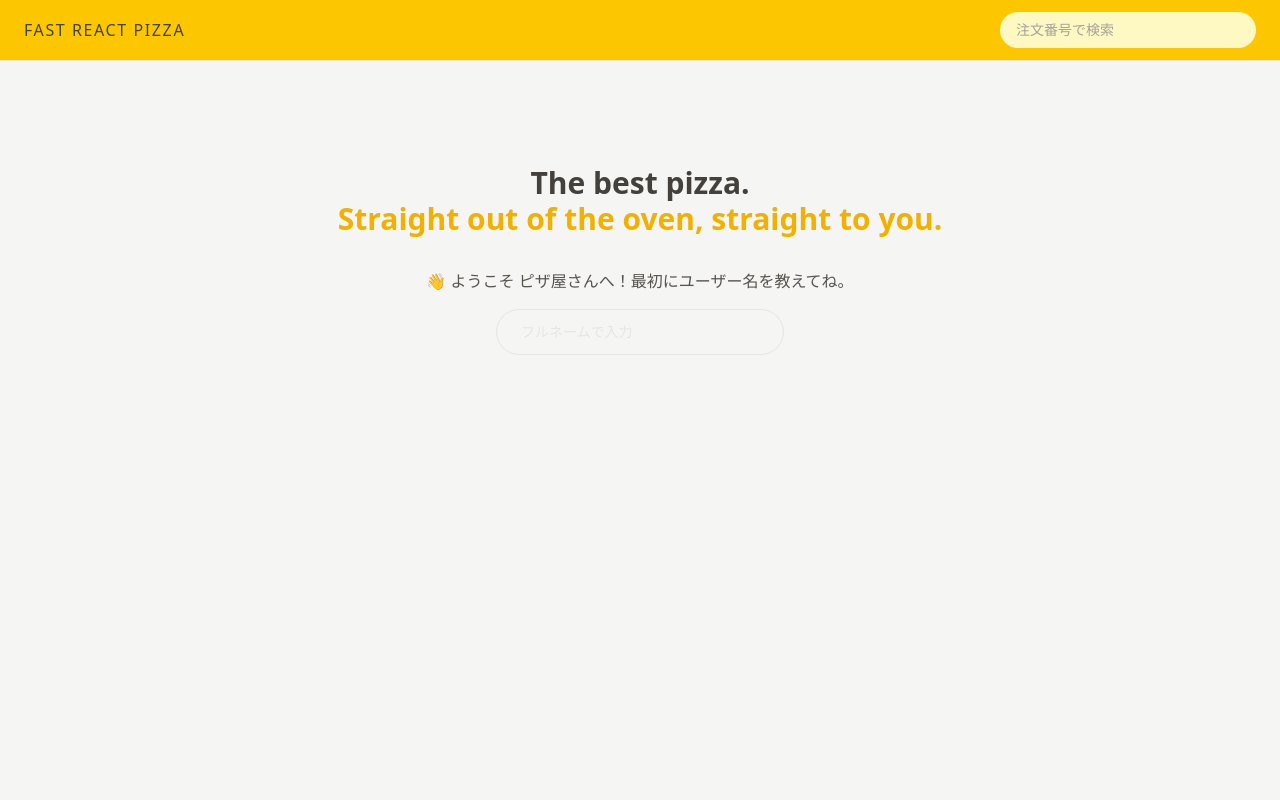
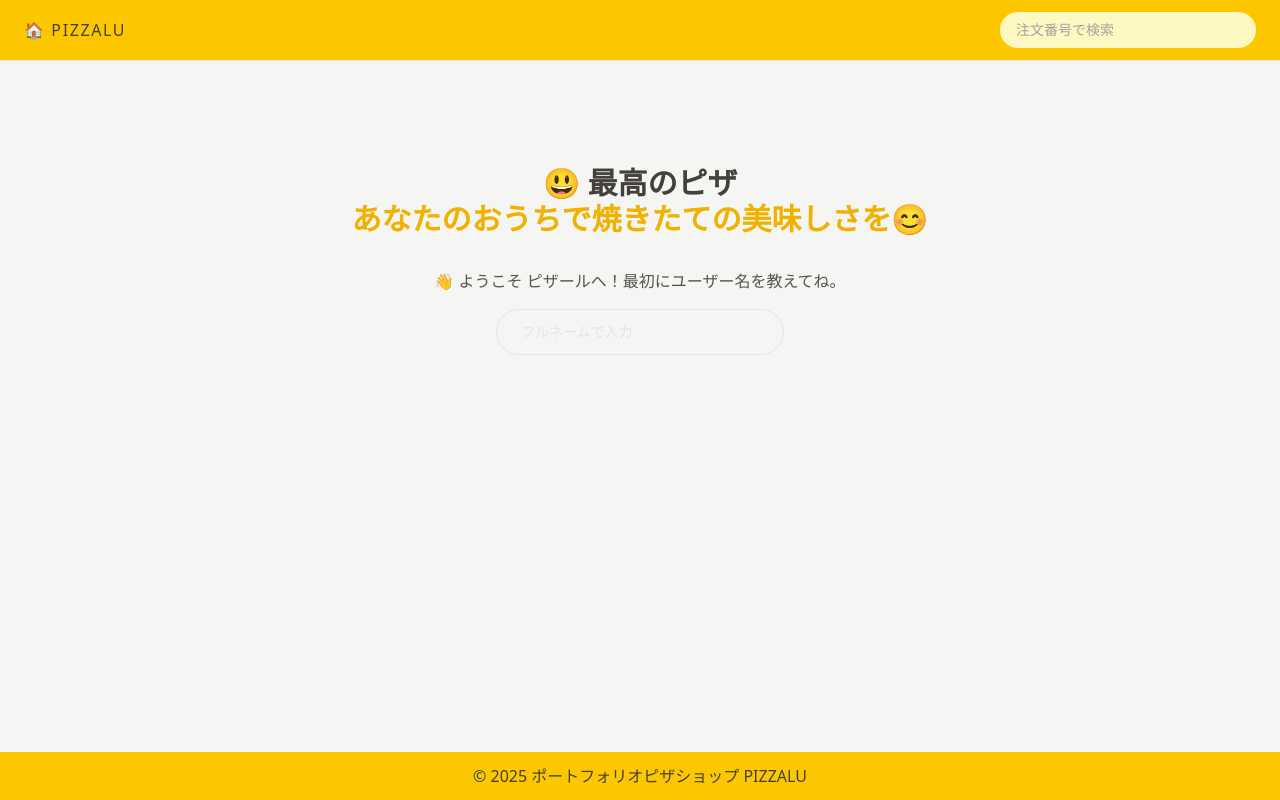
Before and after one commit to mizukami-0418/fast-react-pizza, a React (Vite) app: page / in a window 1280 px wide. Built offline with nearby package versions, Linux system fonts and the light colour scheme; the HTML template or start-up script is replaced by a standard one.

Commit message:
UIのテキストを日本語に翻訳し、ユーザー体験を向上させました。具体的には、メニューアイテム、注文、エラーメッセージ、ユーザー作成フォーム、ヘッダー、ホームページのテキストを変更しました。

```diff
--- a/src/features/menu/MenuItem.jsx
+++ b/src/features/menu/MenuItem.jsx
@@ -39,7 +39,7 @@ function MenuItem({ pizza }) {
             <p className="text-sm">{formatCurrency(unitPrice)}</p>
           ) : (
             <p className="text-sm font-medium text-red-500 uppercase">
-              Sold out
+              売り切れ
             </p>
           )}
 
--- a/src/features/order/Order.jsx
+++ b/src/features/order/Order.jsx
@@ -21,9 +21,7 @@ function Order() {
     },
     [fetcher.data, fetcher.state, fetcher],
   );
-
-  // デバッグ用にfetcherのデータをログ出力
-  // Everyone can search for all orders, so for privacy reasons we're gonna gonna exclude names or address, these are only for the restaurant staff
+  // 誰でもすべての注文を検索できるため、プライバシー保護の観点から、名前や住所は表示しません。これらの情報はレストランのスタッフ専用です。
   const {
     id,
     status,
@@ -43,7 +41,7 @@ function Order() {
         <div className="space-x-2">
           {priority && (
             <span className="rounded-full bg-red-500 px-3 py-1 text-sm tracking-wide text-red-50 uppercase">
-              Priority
+              お急ぎ便
             </span>
           )}
           <span className="rounded-full bg-green-500 px-3 py-1 text-sm tracking-wide text-green-50 uppercase">
@@ -54,11 +52,11 @@ function Order() {
       <div className="flex flex-wrap items-center justify-between gap-2 bg-stone-200 px-6 py-5">
         <p className="font-medium">
           {deliveryIn >= 0
-            ? `Only ${calcMinutesLeft(estimatedDelivery)} minutes left 😃`
-            : 'Order should have arrived'}
+            ? `あと${calcMinutesLeft(estimatedDelivery)}分です 😃`
+            : '到着済みのご注文です'}
         </p>
         <p className="text-xs text-stone-500">
-          (Estimated delivery: {formatDate(estimatedDelivery)})
+          (お届け予定: {formatDate(estimatedDelivery)})
         </p>
       </div>
       <ul className="divide-y divide-stone-200 border-t border-b">
@@ -76,15 +74,15 @@ function Order() {
       </ul>
       <div className="space-y-2 bg-stone-200 px-6 py-5">
         <p className="text-sm font-medium text-stone-600">
-          Price pizza: {formatCurrency(orderPrice)}
+          ピザ価格: {formatCurrency(orderPrice)}
         </p>
         {priority && (
           <p className="text-sm font-medium text-stone-600">
-            Price priority: {formatCurrency(priorityPrice)}
+            お急ぎ便: {formatCurrency(priorityPrice)}
           </p>
         )}
         <p className="font-bold">
-          To pay on delivery: {formatCurrency(orderPrice + priorityPrice)}
+          合計価格: {formatCurrency(orderPrice + priorityPrice)}
         </p>
       </div>
       {!priority && <UpdateOrder order={order} />}
@@ -94,7 +92,7 @@ function Order() {
 
 export async function loader({ params }) {
   const order = await getOrder(params.orderId);
-  return order; // Assume getOrder fetches the order data
+  return order; // getOrder が注文データを取得すると仮定します
 }
 
 export default Order;
--- a/src/features/user/CreateUser.jsx
+++ b/src/features/user/CreateUser.jsx
@@ -20,7 +20,7 @@ function CreateUser() {
   return (
     <form onSubmit={handleSubmit}>
       <p className="mb-4 text-sm text-stone-600 md:text-base">
-        👋 ようこそ ピザ屋さんへ！最初にユーザー名を教えてね。
+        👋 ようこそ ピザールへ！最初にユーザー名を教えてね。
       </p>
 
       <input
--- a/src/services/apiRestaurant.js
+++ b/src/services/apiRestaurant.js
@@ -4,7 +4,7 @@ export async function getMenu() {
   const res = await fetch(`${API_URL}/menu`);
 
   // fetch won't throw error on 400 errors (e.g. when URL is wrong), so we need to do it manually. This will then go into the catch block, where the message is set
-  if (!res.ok) throw Error('Failed getting menu');
+  if (!res.ok) throw Error('メニューの取得ができません');
 
   const { data } = await res.json();
   return data;
@@ -12,7 +12,7 @@ export async function getMenu() {
 
 export async function getOrder(id) {
   const res = await fetch(`${API_URL}/order/${id}`);
-  if (!res.ok) throw Error(`Couldn't find order #${id}`);
+  if (!res.ok) throw Error(`注文番号${id}は見つかりませんでした`);
 
   const { data } = await res.json();
   return data;
@@ -32,7 +32,7 @@ export async function createOrder(newOrder) {
     const { data } = await res.json();
     return data;
   } catch {
-    throw Error('Failed creating your order');
+    throw Error('オーダーの作成に失敗しました');
   }
 }
 
@@ -49,6 +49,6 @@ export async function updateOrder(id, updateObj) {
     if (!res.ok) throw Error();
     // We don't need the data, so we don't return anything
   } catch (err) {
-    throw Error('Failed updating your order');
+    throw Error('注文の更新に失敗しました');
   }
 }
--- a/src/ui/AppLayout.jsx
+++ b/src/ui/AppLayout.jsx
@@ -19,9 +19,11 @@ function AppLayout() {
         </main>
       </div>
       <CartOverview />
-      {/* <footer className="app-footer">
-        <p>&copy; 2023 Fast React Pizza</p>
-      </footer> */}
+      <footer className="bg-yellow-400 px-4 py-3 sm:px-6">
+        <p className="text-center">
+          &copy; 2025 ポートフォリオピザショップ PIZZALU
+        </p>
+      </footer>
     </div>
   );
 }
--- a/src/ui/Error.jsx
+++ b/src/ui/Error.jsx
@@ -6,10 +6,10 @@ function Error() {
 
   return (
     <div>
-      <h1>Something went wrong 😢</h1>
+      <h1>エラーが起きっちゃったよ 😢</h1>
       <p>{error.data || error.message}</p>
 
-      <LinkButton to="-1">🔙 前のページに戻る</LinkButton>
+      <LinkButton to="-1">👈 前のページに戻る</LinkButton>
     </div>
   );
 }
--- a/src/ui/Header.jsx
+++ b/src/ui/Header.jsx
@@ -6,7 +6,7 @@ function Header() {
   return (
     <header className="flex items-center justify-between border-b border-stone-200 bg-yellow-400 px-4 py-3 uppercase sm:px-6">
       <Link to="/" className="tracking-widest">
-        Fast React Pizza
+        🏠 PIZZALU
       </Link>
       <SearchOrder />
       <Username />
--- a/src/ui/Home.jsx
+++ b/src/ui/Home.jsx
@@ -8,10 +8,10 @@ function Home() {
   return (
     <div className="my-10 text-center sm:my-16">
       <h1 className="mb-8 text-xl font-semibold md:text-3xl">
-        The best pizza.
+        😃 最高のピザ
         <br />
         <span className="text-yellow-500">
-          Straight out of the oven, straight to you.
+          あなたのおうちで焼きたての美味しさを😊
         </span>
       </h1>
 
```
Also changed, not shown: src/features/user/userSlice.js (+4 -3 lines).
